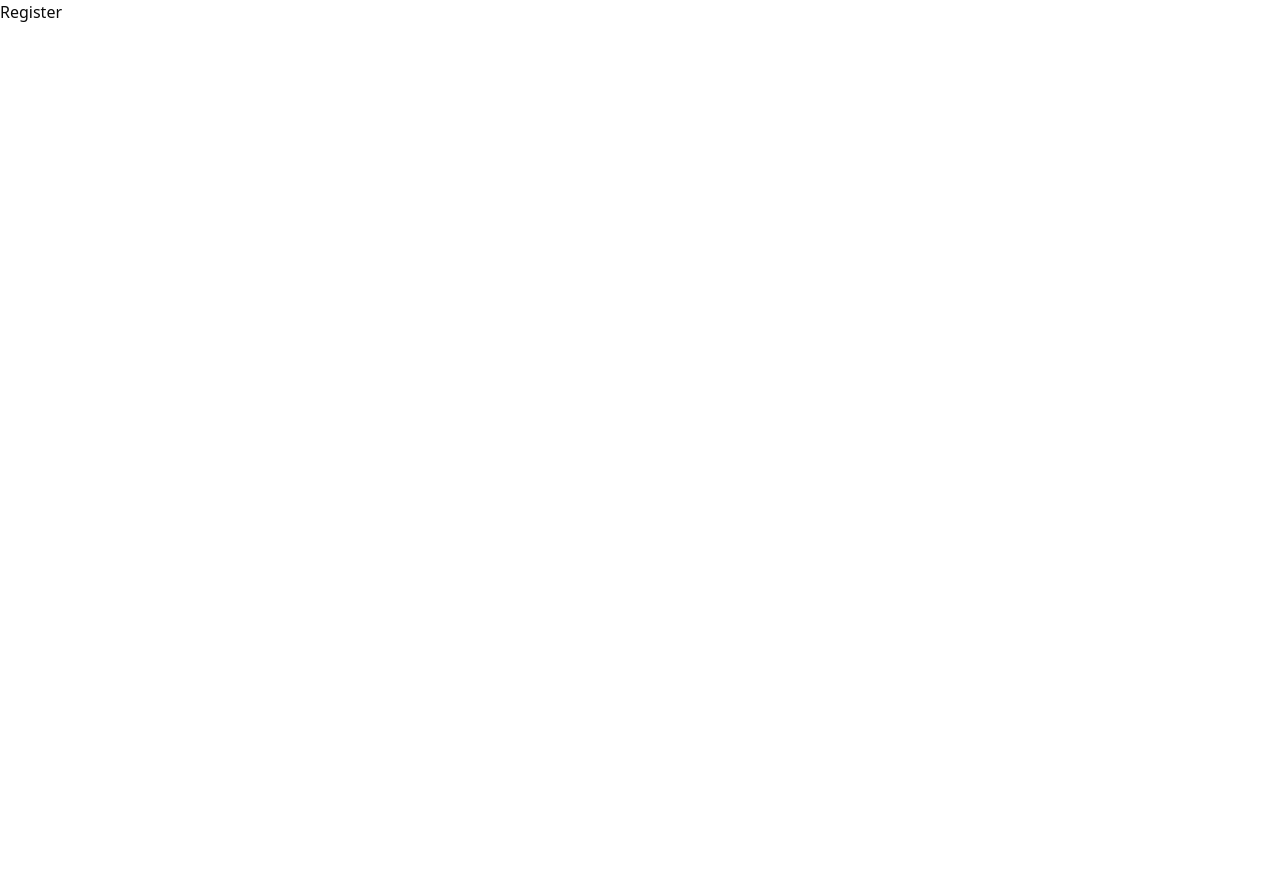
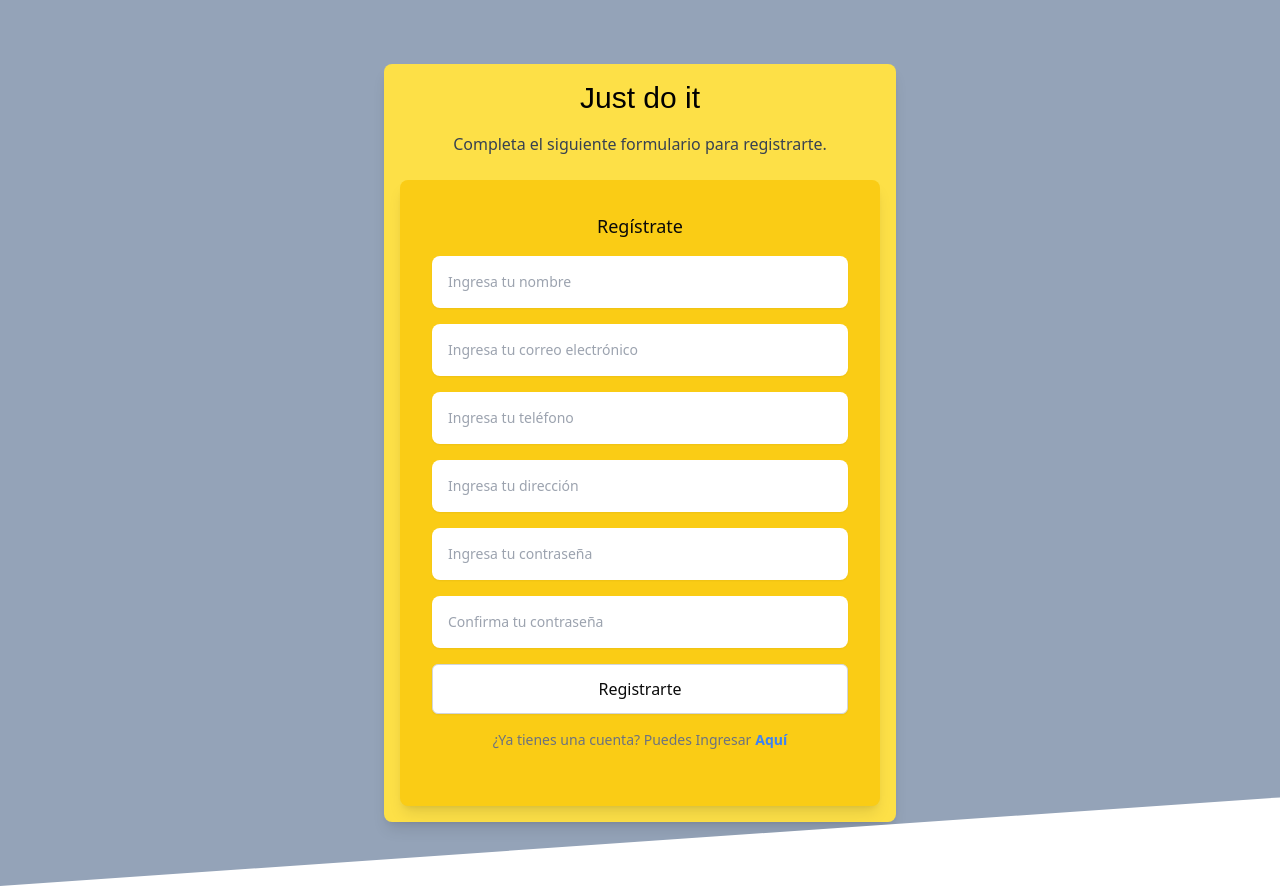
Before and after one commit to LucasDLT/PF-Frontend, a Next.js app in the folder just-do-it/: page /register in a window 1280 px wide. Before the commit the page ends 800 px from the top, so only its background shows below. Built offline with nearby package versions, Linux system fonts and the light colour scheme.

Commit message:
Register

```diff
--- a/just-do-it/src/app/register/page.tsx
+++ b/just-do-it/src/app/register/page.tsx
@@ -1,5 +1,217 @@
-const Register = () => {
-    return <h1>Register</h1>
+"use client";
+
+import { useState } from "react";
+import { FcGoogle } from "react-icons/fc";
+import Link from "next/link";
+import { Phone } from "lucide-react";
+
+export default function Register() {
+  const initialState = {
+    name: "",
+    email: "",
+    phone: "",
+    address: "",
+    password: "",
+    confirmPassword: "",
+  };
+
+  const initialErrors = {
+    name: "",
+    email: "",
+    phone: "",
+    address: "",
+    password: "",
+    confirmPassword: "",
+  };
+
+  const [formData, setFormData] = useState(initialState);
+  const [errors, setErrors] = useState(initialErrors);
+  const [passwordFocused, setPasswordFocused] = useState(false);
+
+  const handleChange = (e: React.ChangeEvent<HTMLInputElement>) => {
+    const { name, value } = e.target;
+    setFormData({
+      ...formData,
+      [name]: value,
+    });
+  };
+
+  const handleSubmit = (e: React.FormEvent<HTMLFormElement>) => {
+    e.preventDefault();
+
+    let valid = true;
+    let newErrors = { ...initialErrors };
+
+
+    if (!formData.name) {
+      newErrors.name = "El nombre es obligatorio.";
+      valid = false;
+    }
+
+
+    const emailRegex = /^[a-zA-Z0-9._%+-]+@[a-zA-Z0-9.-]+\.[a-zA-Z]{2,}$/;
+    if (!emailRegex.test(formData.email)) {
+      newErrors.email = "Por favor ingresa un correo electrónico válido.";
+      valid = false;
+    }
+
+
+    const phoneRegex = /^[0-9]{10}$/;
+    if (!phoneRegex.test(formData.phone)) {
+      newErrors.phone = "Por favor ingresa un número de teléfono válido (10 dígitos).";
+      valid = false;
+    }
+
+
+    if (!formData.address) {
+      newErrors.address = "La dirección es obligatoria.";
+      valid = false;
+    }
+
+
+    const passwordRegex = /^(?=.*\d)(?=.*[a-zA-Z]).{8,}$/;
+    if (!passwordRegex.test(formData.password)) {
+      newErrors.password = "La contraseña debe tener al menos 8 caracteres y 1 número.";
+      valid = false;
+    }
+
+
+    if (formData.password !== formData.confirmPassword) {
+      newErrors.confirmPassword = "Las contraseñas no coinciden.";
+      valid = false;
+    }
+
+    setErrors(newErrors);
+
+    if (valid) {
+      console.log("Formulario enviado");
+    }
+  };
+
+  return (
+    <div className="relative w-full h-full bg-slate-400" style={{ background: "slate", clipPath: "polygon(0% 0%, 100% 0%, 100% 90%, 0% 100%)" }}>
+      <div className="mx-auto max-w-screen-xl px-4 py-16 sm:px-6 lg:px-8">
+        <div className="mx-auto max-w-lg p-4 bg-yellow-300 shadow-lg rounded-lg">
+          <h1 className="text-center text-3xl font-outerSans text-black">Just do it</h1>
+          <p className="mx-auto mt-4 max-w-md text-center text-gray-700">
+            Completa el siguiente formulario para registrarte.
+          </p>
+
+          <form action="#" className="mb-0 mt-6 space-y-4 rounded-lg p-4 shadow-lg sm:p-6 lg:p-8 bg-yellow-400" onSubmit={handleSubmit}>
+            <p className="text-center text-lg font-medium">Regístrate</p>
+
+            <div>
+              <label htmlFor="name" className="sr-only">Nombre</label>
+              <input
+                type="text"
+                id="name"
+                name="name"
+                value={formData.name}
+                onChange={handleChange}
+                className="w-full rounded-lg border-gray-200 p-4 text-sm shadow-sm"
+                placeholder="Ingresa tu nombre"
+              />
+              {errors.name && <p className="text-red-500 text-sm">{errors.name}</p>}
+            </div>
+
+            <div>
+              <label htmlFor="email" className="sr-only">Correo Electrónico</label>
+              <input
+                type="email"
+                id="email"
+                name="email"
+                value={formData.email}
+                onChange={handleChange}
+                className="w-full rounded-lg border-gray-200 p-4 text-sm shadow-sm"
+                placeholder="Ingresa tu correo electrónico"
+              />
+              {errors.email && <p className="text-red-500 text-sm">{errors.email}</p>}
+            </div>
+
+            <div>
+              <label htmlFor="phone" className="sr-only">Teléfono</label>
+              <input
+                type="text"
+                id="phone"
+                name="phone"
+                value={formData.phone}
+                onChange={handleChange}
+                className="w-full rounded-lg border-gray-200 p-4 text-sm shadow-sm"
+                placeholder="Ingresa tu teléfono"
+              />
+              {errors.phone && <p className="text-red-500 text-sm">{errors.phone}</p>}
+            </div>
+
+            <div>
+              <label htmlFor="address" className="sr-only">Dirección</label>
+              <input
+                type="text"
+                id="address"
+                name="address"
+                value={formData.address}
+                onChange={handleChange}
+                className="w-full rounded-lg border-gray-200 p-4 text-sm shadow-sm"
+                placeholder="Ingresa tu dirección"
+              />
+              {errors.address && <p className="text-red-500 text-sm">{errors.address}</p>}
+            </div>
+
+            <div>
+              <label htmlFor="password" className="sr-only">Contraseña</label>
+              <input
+                type="password"
+                id="password"
+                name="password"
+                value={formData.password}
+                onChange={handleChange}
+                onFocus={() => setPasswordFocused(true)}
+                onBlur={() => setPasswordFocused(false)}
+                className="w-full rounded-lg border-gray-200 p-4 text-sm shadow-sm"
+                placeholder="Ingresa tu contraseña"
+              />
+              {!errors.password && passwordFocused && (
+                <p className="text-gray-500 text-sm mt-2">
+                  La contraseña debe tener al menos 8 caracteres y 1 número.
+                </p>
+              )}
+              {errors.password && <p className="text-red-500 text-sm">{errors.password}</p>}
+            </div>
+
+            <div>
+              <label htmlFor="confirmPassword" className="sr-only">Confirmar Contraseña</label>
+              <input
+                type="password"
+                id="confirmPassword"
+                name="confirmPassword"
+                value={formData.confirmPassword}
+                onChange={handleChange}
+                className="w-full rounded-lg border-gray-200 p-4 text-sm shadow-sm"
+                placeholder="Confirma tu contraseña"
+              />
+              {errors.confirmPassword && <p className="text-red-500 text-sm">{errors.confirmPassword}</p>}
+            </div>
+
+            <div className="flex flex-col items-center gap-4 w-full">
+              <button
+                type="submit"
+                className="w-full px-4 py-3 border border-gray-300 rounded-md shadow-sm bg-white hover:bg-gray-100 focus:border-blue-600 transition duration-300 ease-in-out"
+              >
+                Registrarte
+              </button>
+
+              <p className="mt-6 text-sm text-gray-500 sm:mt-0 mb-6">
+                ¿Ya tienes una cuenta? Puedes Ingresar
+                <Link
+                  href={'/login'}
+                  className="text-blue-500 font-bold hover:underline hover:text-blue-600 ml-1"
+                >
+                  Aquí
+                </Link>
+              </p>
+            </div>
+          </form>
+        </div>
+      </div>
+    </div>
+  );
 }
-
-export default Register
```
